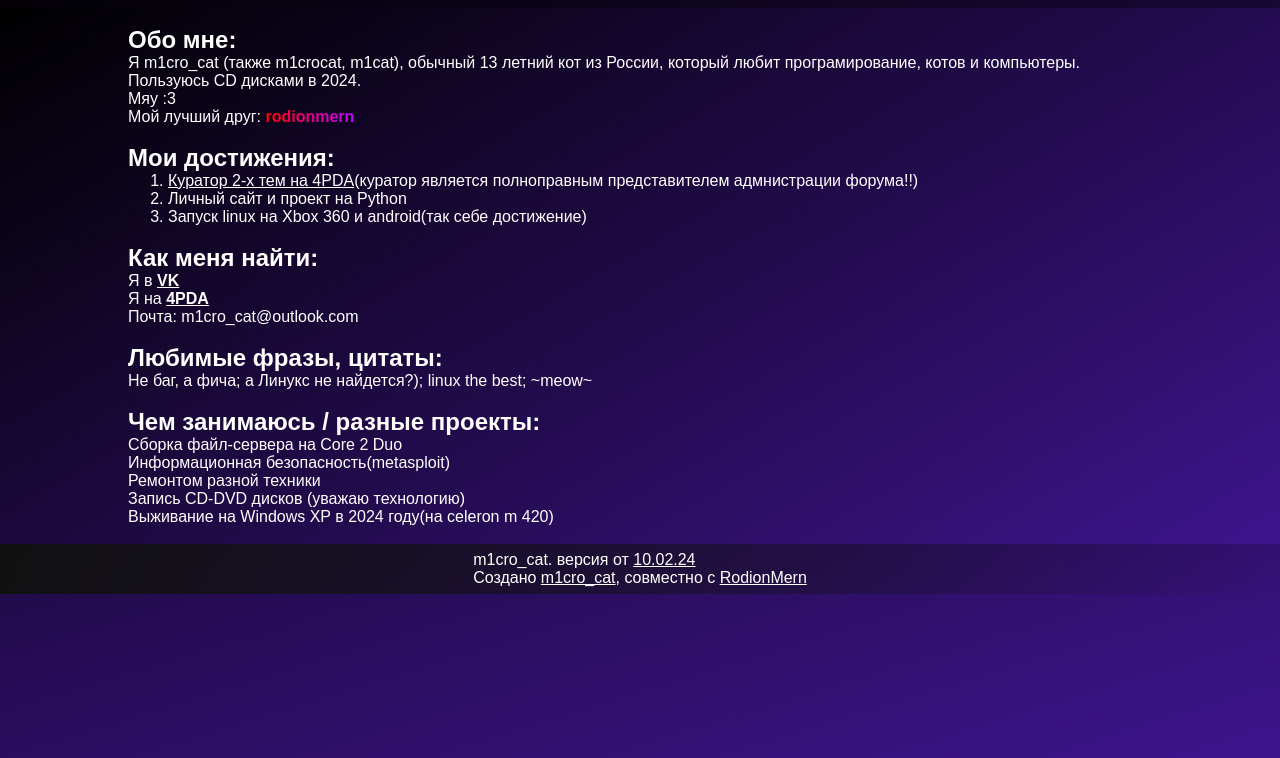
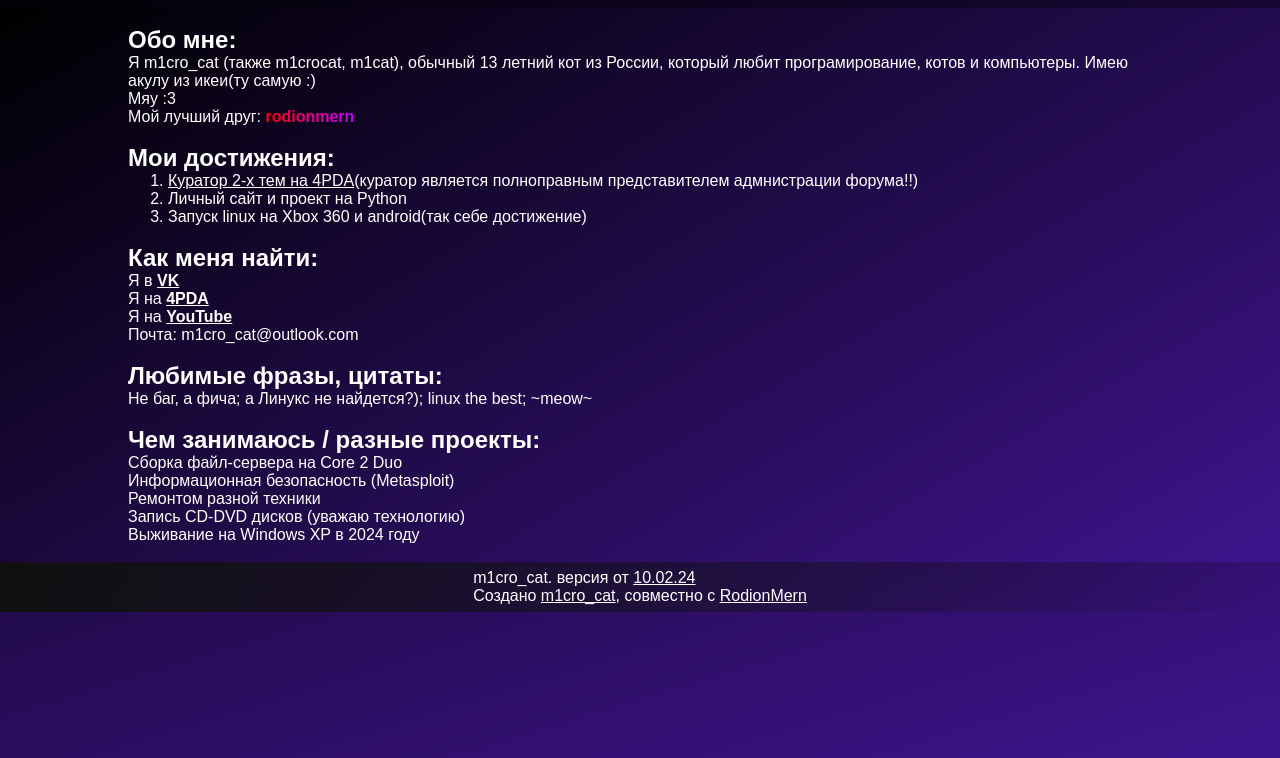
Before and after one commit to m1crocat/m1cro.is-a.dev, a plain HTML site: page index.html in a window 1280 px wide. Shown: the part 42-800 px from the top of the page. Drawn offline with Linux system fonts and the light colour scheme; a web font is replaced by a local one.

Commit message:
комм с стрима

```diff
--- a/index.html
+++ b/index.html
@@ -17,10 +17,9 @@
 		</div>
 	</nav>
 	<div class="main">
-		<div class="content">
-			<div class="main__about"><br>
+		<div class="content"><br>
 				<h2>Обо мне:</h2>
-				<p>Я m1cro_cat (также m1crocat, m1cat), обычный 13 летний кот из России, который любит програмирование, котов и компьютеры. Пользуюсь CD дисками в 2024.<br>Мяу :3</p>
+				<p>Я m1cro_cat (также m1crocat, m1cat), обычный 13 летний кот из России, который любит програмирование, котов и компьютеры. Имею акулу из икеи(ту самую :)<br>Мяу :3</p>
 				<p>Мой лучший друг: <strong><a href="https://github.com/rodionmern" class="rodion">rodionmern</a></strong></p><br>
 				<h2>Мои достижения:</h2>
 				<ol>
@@ -31,12 +30,12 @@
 				<h2>Как меня найти:</h2>
 				<p>Я в <b><a href="https://vk.com/m1cro_cat">VK</a></b></p>
 				<p>Я на <b><a href="https://4pda.to/forum/index.php?showuser=10810870">4PDA</a></b></p>
+				<p>Я на <b><a href="https://youtube.com/@m1cro_cat">YouTube</a></b></p>
 				<p>Почта: m1cro_cat@outlook.com</p><br>
 			  <h2>Любимые фразы, цитаты:</h2>
 			  <p>Не баг, а фича; а Линукс не найдется?); linux the best; ~meow~ </p><br>
 			  <h2>Чем занимаюсь / разные проекты:</h2>
-			  <p>Сборка файл-сервера на Core 2 Duo <br>Информационная безопасность(metasploit) <br>Ремонтом разной техники <br>Запись CD-DVD дисков (уважаю технологию) <br>Выживание на Windows XP в 2024 году(на celeron m 420) <br></p><br>
-			</div>
+			  <p>Сборка файл-сервера на Core 2 Duo <br>Информационная безопасность (Metasploit) <br>Ремонтом разной техники <br>Запись CD-DVD дисков (уважаю технологию) <br>Выживание на Windows XP в 2024 году <br></p><br>
 		</div>
 	</div>
 	<footer>
--- a/styles.css
+++ b/styles.css
@@ -115,7 +115,7 @@ footer {
 		justify-content: center;
 		align-items: center;
 
-		text-align: center;
+		/* text-align: center; */
 
 		font-size: 16px;
 
@@ -134,7 +134,7 @@ footer {
 		justify-content: center;
 		align-items: center;
 
-		text-align: center;
+		/* text-align: center; */
 
 		font-size: 16px;
 
```
Also changed, not shown: projects.html (+3 -3 lines).
